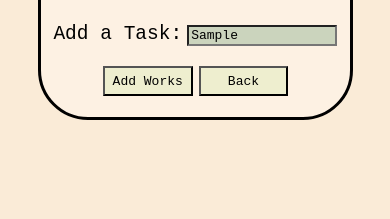
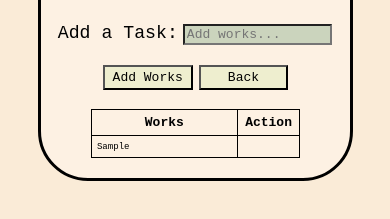
Before and after one commit to PROFESSOR-GE0/PracticeWeb, a plain HTML site: page list.html in a window 390 px wide. Both pictures are taken after typing "Sample" into the empty fields and a click on the button "Add Works". Shown: the part 131-350 px from the top of the page. Drawn offline with Linux system fonts and the light colour scheme.

Commit message:
added a table in list page and update script

```diff
--- a/list.html
+++ b/list.html
@@ -3,15 +3,35 @@
     <meta charset="UTF-8">
     <link rel="stylesheet" href="style.css">
     <meta name="viewport" content="width=device-width, initial-scale=1.0">
+    <script src="script.js"></script>
     <title>List Page</title>
 </head>
 <body>
-        <div class="listform">
+    <div class="listform">
         <h1>What to do?</h1>
-        <label for="todo">Add a Task:</label>
-        <input type="text"id="todo" placeholder="Add works...">
+
+        <label for="inputwork">Add a Task:</label>
+        <input type="text" id="inputwork" placeholder="Add works...">
         <br><br>
-        <button class="add">Add Works</button>
-        <a href="index.html"><button class="back">Back</button></a></div>
+
+        <button class="add" onclick="addwork()">Add Works</button>
+        <a href="index.html"><button class="back">Back</button></a>
+        <br><br>
+
+        <table id="worktable">
+            <thead>
+                <tr>
+                    <th>Works</th>
+                    <th>Action</th>
+                </tr>
+            </thead>
+
+            <tbody>
+
+            </tbody>
+        </table>
+    </div>
+
+
 </body>
 </html>
--- a/script.js
+++ b/script.js
@@ -3,12 +3,46 @@ const password = document.getElementById('password')
 const form = document.getElementById('form')
 
 form.addEventListener('submit', function(event) {
+
     event.preventDefault();
-
     if(username.value == "hehe" && password.value=="hihi"){
         window.location.href = "index.html";
     } else {
         alert("Invalid username or password");
+        username.value = "";
+        password.value = "";
     }
 
 });
+
+
+function addwork() {
+    var work = document.getElementById("inputwork").value;
+
+
+    if (work.trim() === "") {
+        alert("Please enter a message!");
+        return;
+    }
+
+    // Get the table body
+    var tablebody = document.querySelector("#worktable tbody");
+
+    // Create a new row
+    var newrow = document.createElement("tr");
+
+    // Create a new cell
+    var newcell = document.createElement("td");
+    newcell.textContent = work;
+
+    // Append the cell to the row
+    newrow.appendChild(newcell);
+
+    // Append the row to the table body
+    tablebody.appendChild(newrow);
+
+    // Clear the input field
+    inputwork.value = "";
+
+
+}
--- a/style.css
+++ b/style.css
@@ -142,7 +142,7 @@ body{
 .listform input{
     font-family: monospace;
     font-size: 150%;
-    width: 35%;
+    width: 40%;
     margin: 2px;
     background-color: rgb(203, 212, 189);
 }
@@ -155,6 +155,24 @@ body{
     margin-bottom: 20px;
     background-color: rgb(238, 238, 207);
 }
+
+.listform table, th, td{
+    border-collapse: collapse;
+    border: 1px solid;
+    width: 70%;
+    margin: auto;
+    padding: 10px;
+    text-align: middle;
+}
+.listform th{
+    font-family: monospace;
+    font-size: 150%;
+}
+.listform td{
+    font-family: monospace;
+    font-size: 120%;
+}
+
 
 /*For other devices*/
 @media only screen and (max-width: 800px){
@@ -242,7 +260,7 @@ body{
         font-size: 300%;
     }
     .listform label{
-        font-size: 150%;
+        font-size: 140%;
     }
     .listform input{
         font-size: 100%;
@@ -252,7 +270,7 @@ body{
     .listform button{
         font-size: 100%;
         width: 30%;
-        height: 30px;
+        height: 25px;
         margin: 1px;
     }
     .listform{
@@ -263,4 +281,20 @@ body{
         margin: 50px 30px 20px 30px;
 
     }
+    .listform table, th, td{
+        border-collapse: collapse;
+        border: 1px solid;
+        width: 70%;
+        margin: auto;
+        padding: 5px;
+        text-align: middle;
+    }
+    .listform th{
+        font-family: monospace;
+        font-size: 100%;
+    }
+    .listform td{
+        font-family: monospace;
+        font-size: 70%;
+    }
 }
```
